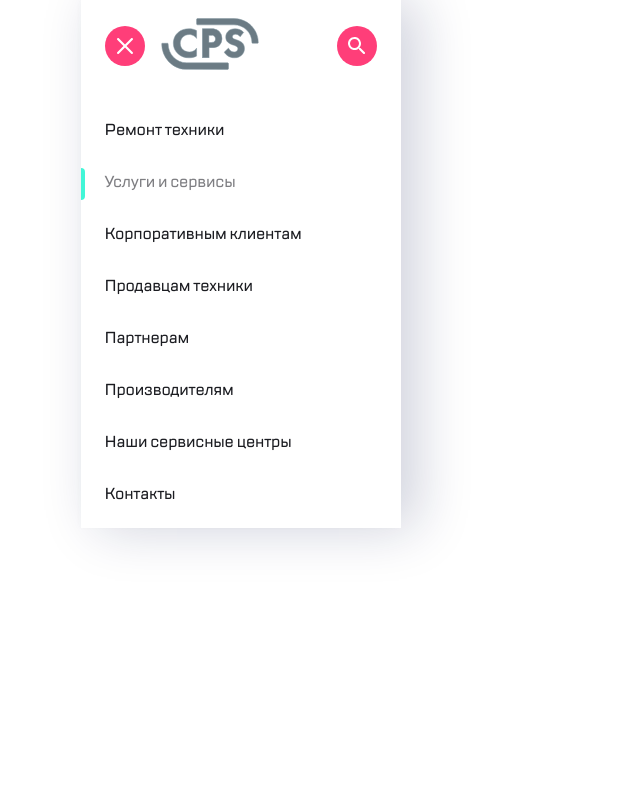
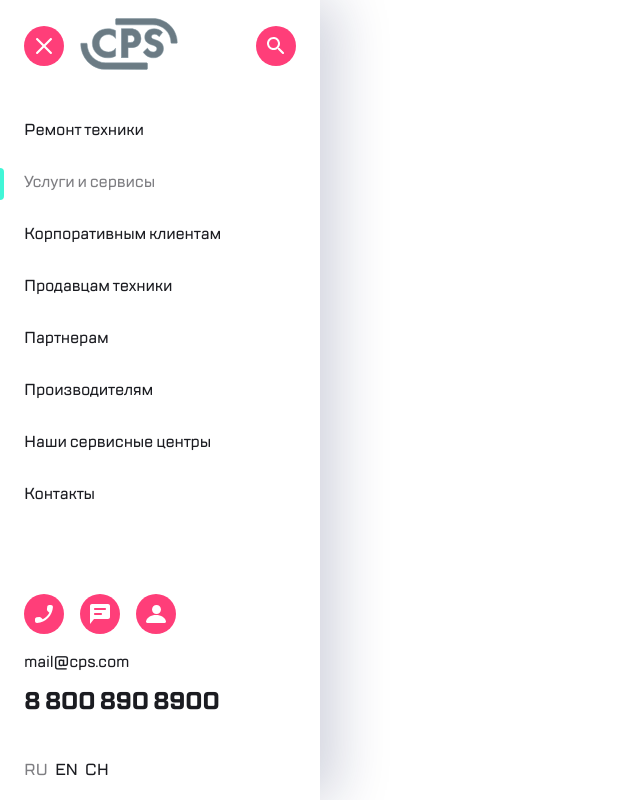
Before and after one commit to alexandrWrqw/kata.task-1.3.1.4, a plain HTML site: page aside.html in a window 1280 px wide. Shown: the whole page, without its empty margins (0-640 px from the left). Drawn offline with Linux system fonts and the light colour scheme.

Commit message:
90% complete

```diff
--- a/aside.html
+++ b/aside.html
@@ -19,7 +19,6 @@
                 </div>
                 <button class="btn btn--circle btn--search-icon" type="button"></button>
             </header>
-
             <nav class="sidebar__nav">
                 <ul class="sidebar__list">
                     <li class="sidebar__item">
@@ -48,9 +47,28 @@
                     </li>
                 </ul>
             </nav>
-
-            <div></div>
-            <footer></footer>
+            <footer class="sidebar__footer">
+                <div class="buttons-contact">
+                    <button class="btn btn--circle btn--phone-icon" type="button"></button>
+                    <button class="btn btn--circle btn--mess-icon" type="button"></button>
+                    <button class="btn btn--circle btn--reg-icon" type="button"></button>
+                </div>
+                <div class="sidebar__contacts">
+                    <a class="sidebar__mail" href="mailto: mail@cps.com">mail@cps.com</a>
+                    <a class="sidebar__tel" href="tel: +78008908900">8 800 890 8900</a>
+                </div>
+                <ul class="sidebar__lang-list">
+                    <li class="sidebar__lang-item">
+                        <button class="btn sidebar__lang-btn sidebar__lang-btn--active">ru</button>
+                    </li>
+                    <li class="sidebar__lang-item">
+                        <button class="btn sidebar__lang-btn">en</button>
+                    </li>
+                    <li class="sidebar__lang-item">
+                        <button class="btn sidebar__lang-btn">ch</button>
+                    </li>
+                </ul>
+            </footer>
         </aside>
 
     </div>
--- a/scss/base/_base.scss
+++ b/scss/base/_base.scss
@@ -84,6 +84,7 @@ a {
     background-color: transparent;
     cursor: pointer;
     flex-shrink: 0;
+    transition: background-color 0.1s ease-in;
 
     &--circle {
         border-radius: 20px;
--- a/scss/blocks/_info-block.scss
+++ b/scss/blocks/_info-block.scss
@@ -62,10 +62,6 @@
     display: flex;
     width: 100%;
     overflow-x: scroll;
-
-    &::-webkit-scrollbar {
-        width: 0;
-    }
 }
 
 .info__link {
--- a/scss/blocks/_media.scss
+++ b/scss/blocks/_media.scss
@@ -33,7 +33,7 @@
 
 @media screen and (max-width: $tablet) {
 
-    .buttons-contact,
+    .header__buttons-contact,
     .header__item--line:first-of-type::before {
         display: none;
     }
--- a/scss/blocks/_sidebar.scss
+++ b/scss/blocks/_sidebar.scss
@@ -5,6 +5,20 @@
         16px 0px 52px 0px rgba(14, 24, 80, 0.20),
         -2px 0px 4px 0px rgba(69, 79, 126, 0.02);
 
+    position: fixed;
+    top: 0;
+    left: 0;
+    height: 100vh;
+
+    display: flex;
+    flex-direction: column;
+    justify-content: space-between;
+
+    overflow-y: scroll;
+
+    &::-webkit-scrollbar {
+        width: 0;
+    }
 }
 
 // header
@@ -13,6 +27,10 @@
     justify-content: space-between;
     align-items: center;
     margin-bottom: 40px;
+
+    @media screen and (max-height: 750px) {
+        margin-bottom: 20px;
+    }
 }
 
 .sidebar__logo {
@@ -20,7 +38,11 @@
     margin-left: 16px;
 }
 
-// list
+// nav
+.sidebar__nav {
+    margin-bottom: auto;
+}
+
 .sidebar__item:not(:last-child) {
     margin-bottom: 20px;
 }
@@ -70,7 +92,9 @@
         border-radius: 2px 4px 2px 0;
         opacity: 0;
 
-        transition: opacity 0.3s ease-in, transform 0.3s ease-in;
+        transition:
+            opacity 0.3s ease-in,
+            transform 0.3s ease-in;
     }
 
     &:hover {
@@ -88,3 +112,70 @@
         border-radius: 6px;
     }
 }
+
+// footer
+.sidebar__footer {
+    display: flex;
+    flex-direction: column;
+    margin-top: 32px;
+}
+
+.sidebar__contacts {
+    margin: 16px 0 40px 0;
+}
+
+.sidebar__mail {
+    display: block;
+    color: $textDark;
+    font-family: 'TTLakes Medium';
+    line-height: 150%;
+    letter-spacing: -0.2px;
+
+    margin-bottom: 12px;
+
+    &:hover {
+        text-decoration: underline;
+    }
+
+    &:focus {
+        outline: 1px solid $darkHover;
+        border-radius: 6px;
+    }
+}
+
+.sidebar__tel {
+    display: block;
+    color: $textDark;
+    font-family: 'TTLakes Bold';
+    font-size: 24px;
+    line-height: 133.33%;
+    letter-spacing: -0.6px;
+
+    &:focus {
+        outline: 1px solid $darkHover;
+        border-radius: 6px;
+    }
+}
+
+.sidebar__lang-list {
+    display: flex;
+    gap: 7px;
+}
+
+.sidebar__lang-btn {
+    color: $textDark;
+    font-family: 'TTLakes Medium';
+    line-height: 150%;
+    letter-spacing: -0.2px;
+    text-transform: uppercase;
+
+    &--active {
+        color: $textLight;
+        pointer-events: none;
+    }
+
+    &:focus {
+        outline: 1px solid $darkHover;
+        border-radius: 6px;
+    }
+}
```
Also changed, not shown: index.html (+1 -1 lines), css/main.css.
